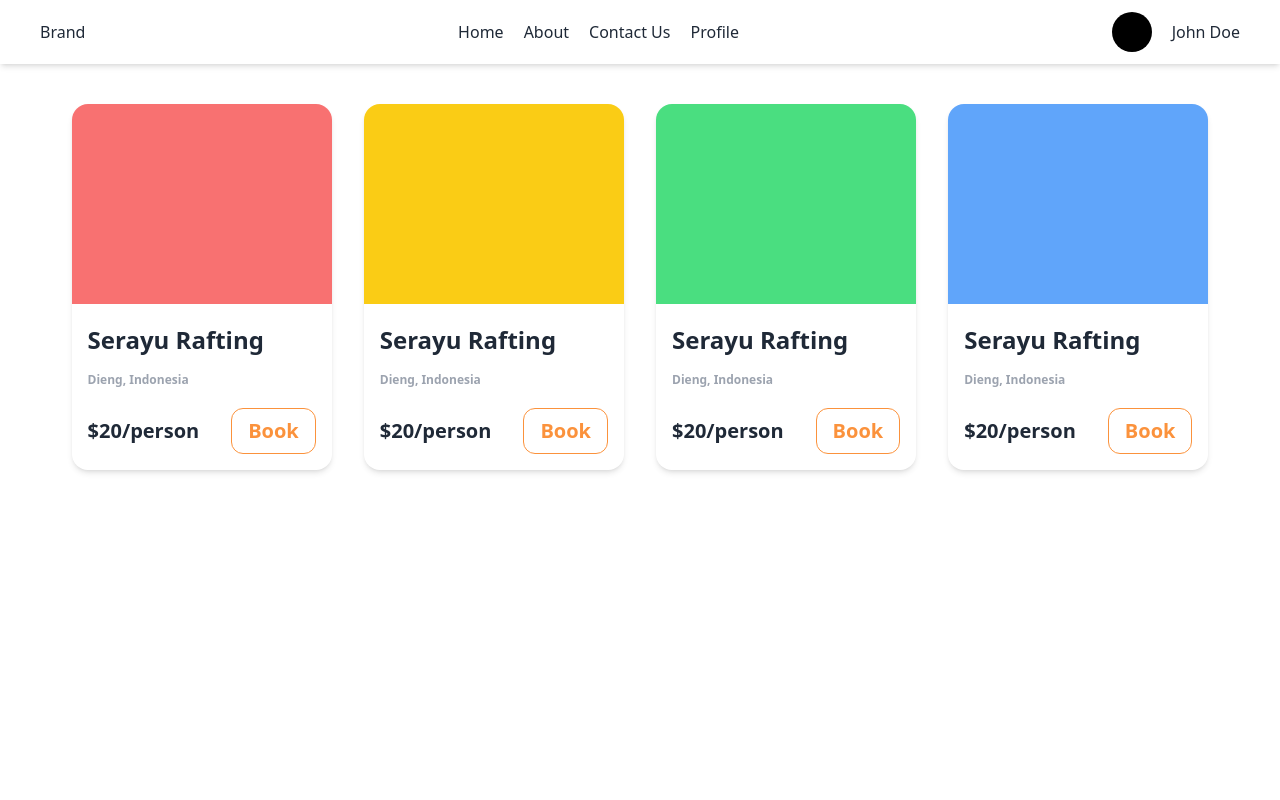
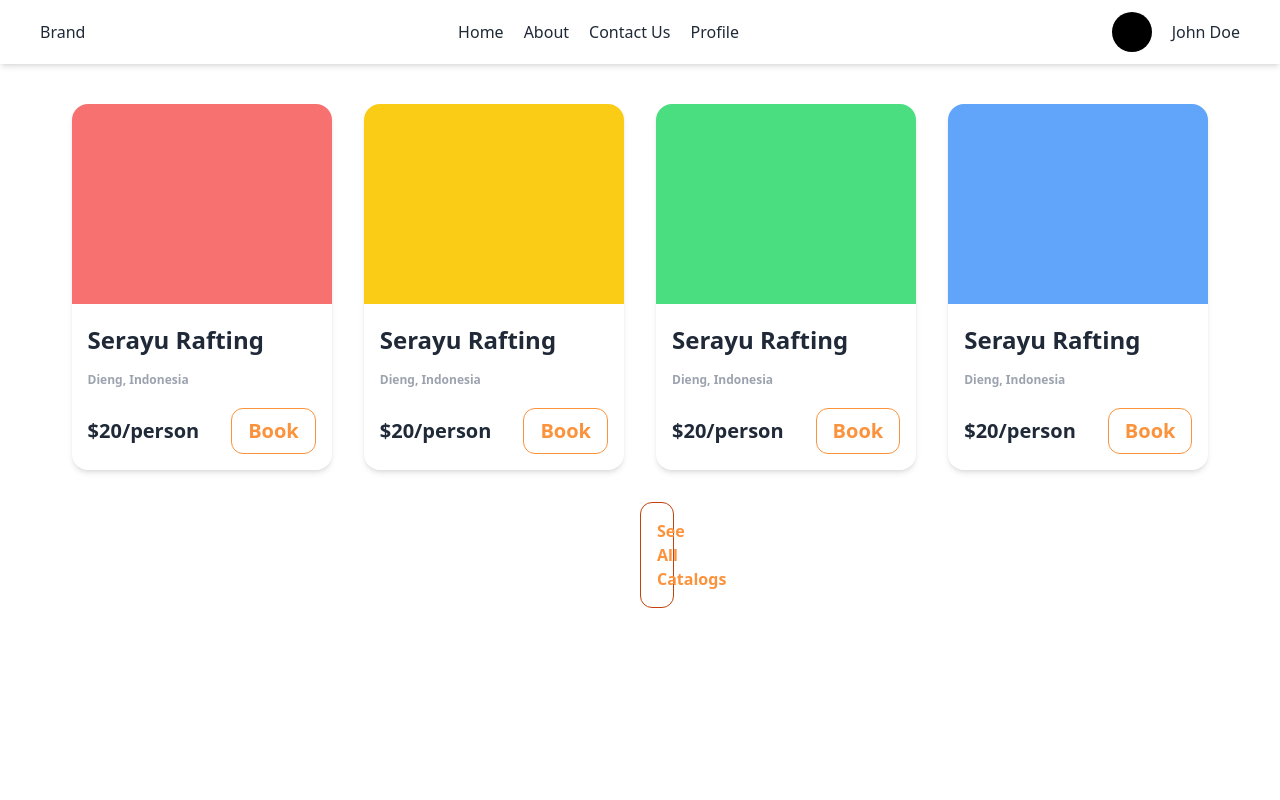
Before and after one commit to fulsep/fgh21-team-project, a React (Vite) app: page / in a window 1280 px wide. Shown: the top 800 px of the page. Built offline with nearby package versions, Linux system fonts and the light colour scheme.

Commit message:
feat:add button for see all catalogs

```diff
--- a/src/pages/Home.jsx
+++ b/src/pages/Home.jsx
@@ -4,7 +4,7 @@ import Layout from "../components/Layout";
 function Home() {
   return (
     <Layout>
-      <div className="min-h-screen p-10">
+      <div className="min-h-screen p-10 flex flex-col gap-8">
         <div className="text-4xl font-bold flex justify-center gap-8">
           <div className="shadow-md overflow-hidden rounded-2xl">
             <div className="bg-red-400 h-screen max-h-[200px] p-4"></div>
@@ -75,6 +75,9 @@ function Home() {
             </div>
           </div>
         </div>
+        <button className="border text-orange-400 border-orange-700 items-center p-4 font-bold mx-[600px] rounded-xl">
+          See All Catalogs
+        </button>
       </div>
       <div className="min-h-screen p-10 flex flex-col w-full justify-center items-center gap-10">
         <h1 className="text-[#20b1af] text-2xl font-semibold uppercase">
```
